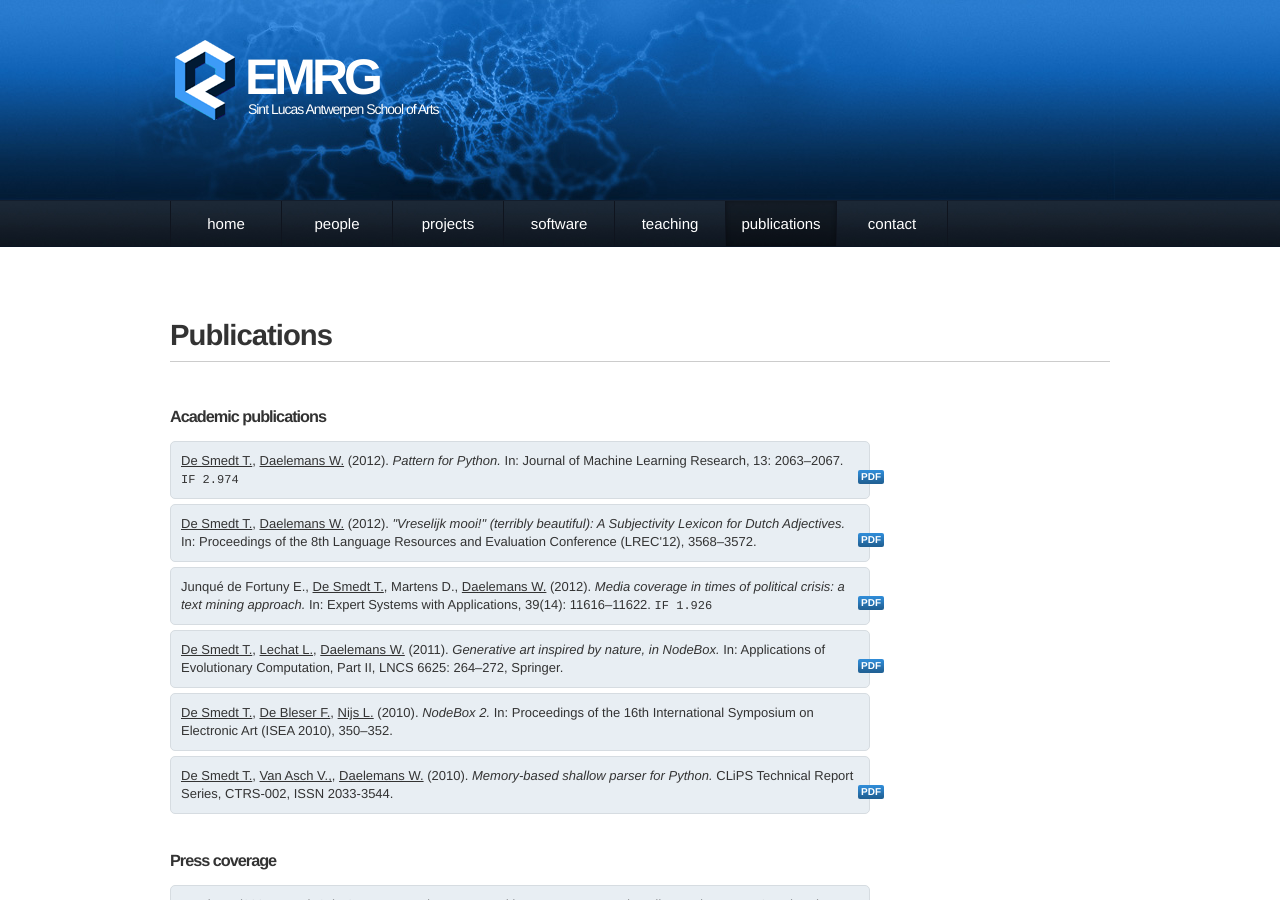
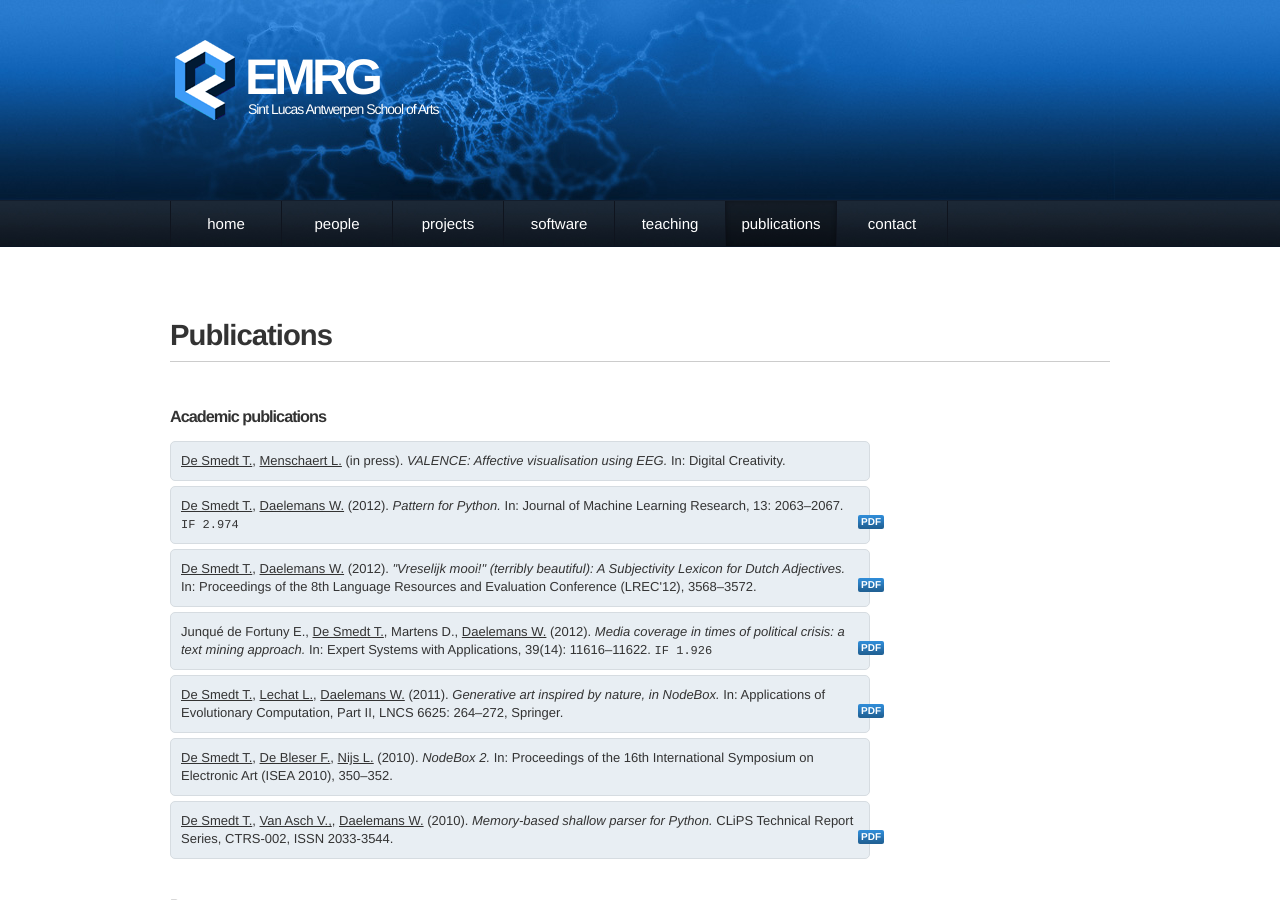
Before and after one commit to nodebox/emrg.be, a Jekyll site: the page built from publications/index.md, in a window 1280 px wide and 900 px high. Built offline with Jekyll 4.4.1, drawn with Linux system fonts in a browser that asks for light colours; nearby versions of some CDN libraries; comment, search, counter and statistics services are not loaded.

Commit message:
update publications

```diff
--- a/publications/index.md
+++ b/publications/index.md
@@ -6,6 +6,14 @@ title: Publications
 <h2>Academic publications</h2>
 <!-- Peer-reviewed journal papers, conference proceedings, book chapters, technical reports, PhD theses. -->
 <!-- =================================================================================================== -->
+
+<div class="publication box">
+	<a href="../people/tom-de-smedt.html" class="author">De Smedt T.</a>,
+	<a href="../people/lieven-menschaert.html" class="author">Menschaert L.</a>
+	(in press).
+	<cite>VALENCE: Affective visualisation using EEG.</cite>
+	In: Digital Creativity.
+</div>
 
 <div class="publication box">
 	<a href="../people/tom-de-smedt.html" class="author">De Smedt T.</a>,
@@ -35,7 +43,7 @@ title: Publications
 	<cite>Media coverage in times of political crisis: a text mining approach.</cite>
 	In: Expert Systems with Applications, 39(14): 11616–11622.
 	<code>IF 1.926</code>
-	<a href="http://www.clips.ua.ac.be/media/coverage.pdf" class="attachment">PDF</a>
+	<a href="http://www.clips.ua.ac.be/sites/default/files/coverage.pdf" class="attachment">PDF</a>
 </div>
 
 <div class="publication box">
```
